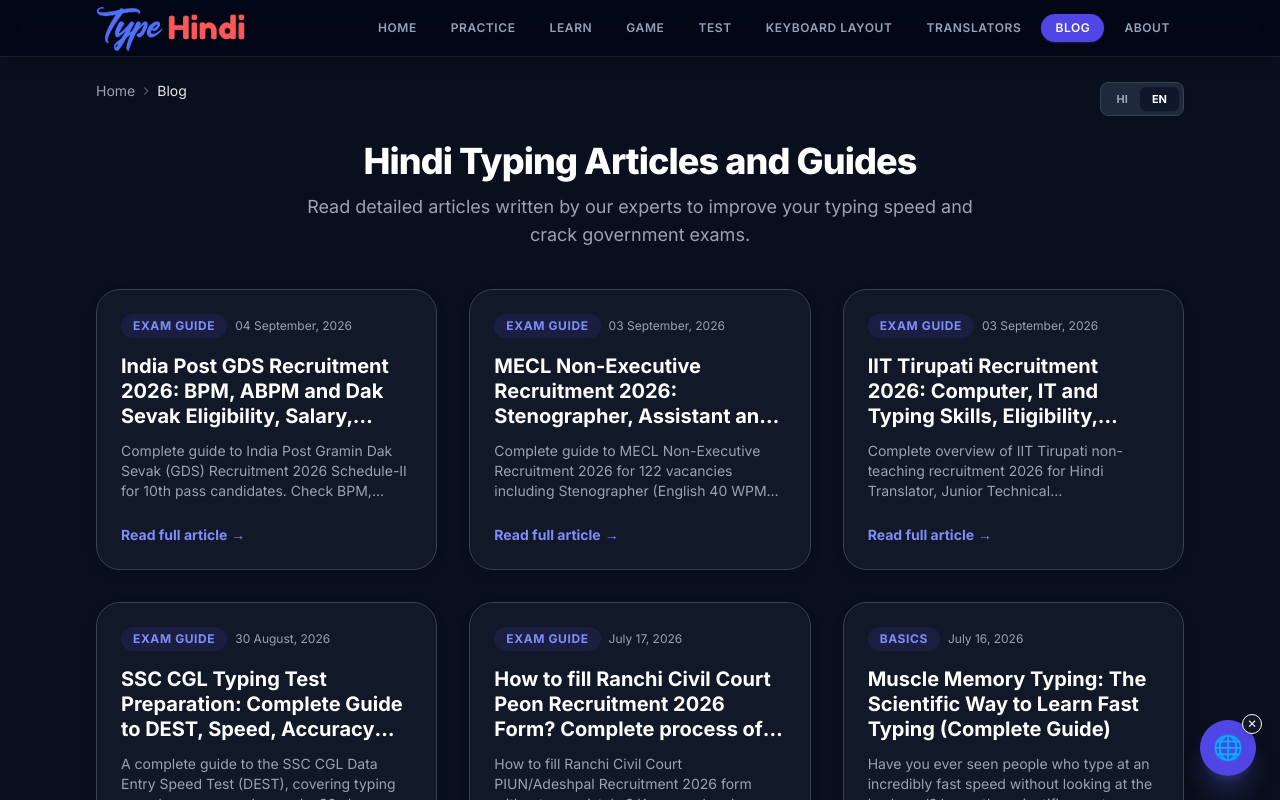
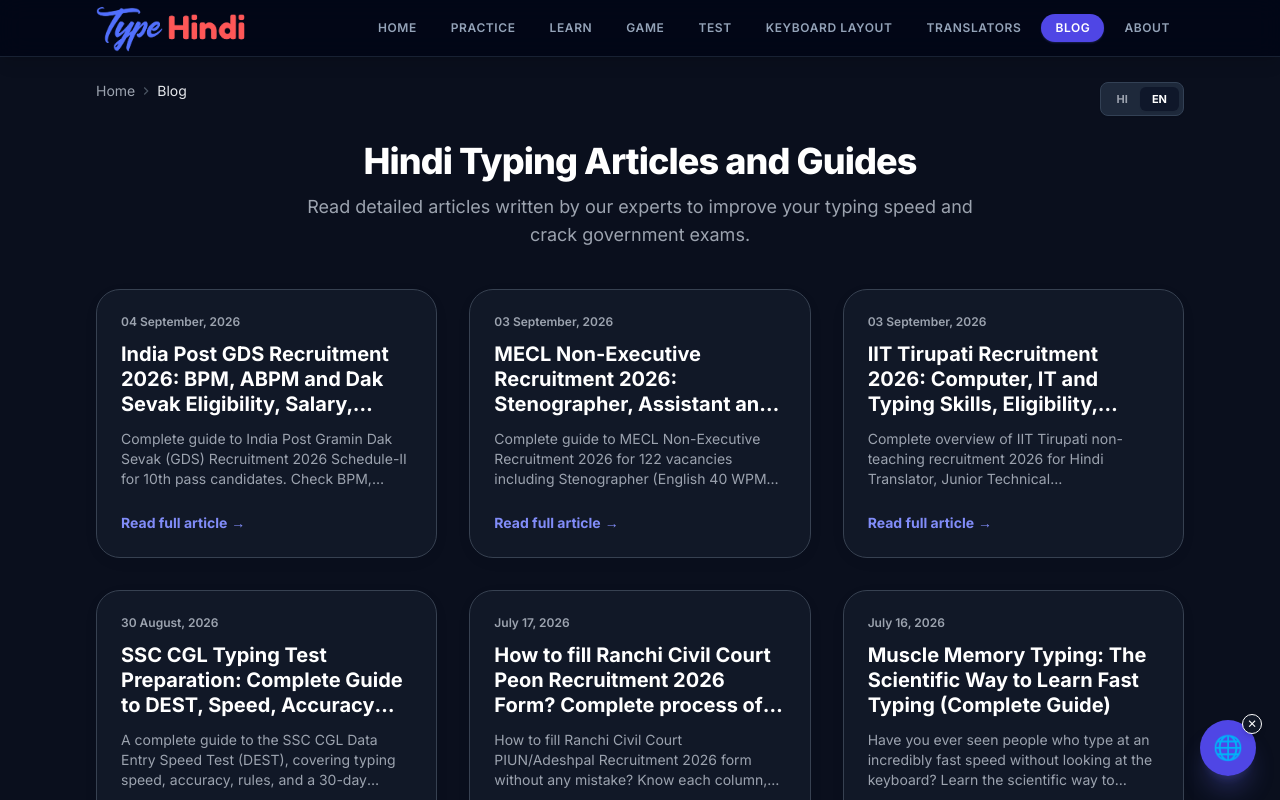
Before and after one commit to therohitbiruli/typehindi, a Next.js app: page /blog in a window 1280 px wide. Shown: the top 800 px of the page. Built offline with nearby package versions, Linux system fonts and the light colour scheme.

Commit message:
refactor(blog): Remove all category pills, badges, and labels across blog pages and cards

```diff
--- a/src/app/blog/[slug]/page.tsx
+++ b/src/app/blog/[slug]/page.tsx
@@ -56,14 +56,9 @@ export default async function BlogDetailPage({ params, searchParams }: Props) {
   const content = lang === "en" && blog.contentEn ? blog.contentEn : blog.content;
   const showTranslateWidget = lang === "en" && !blog.contentEn;
 
-  // Filter out current blog and get 4 related posts (same category prioritized)
+  // Filter out current blog and get 4 latest posts
   const relatedBlogs = blogs
     .filter((b) => b.slug !== slug)
-    .sort((a, b) => {
-      if (a.category === blog.category && b.category !== blog.category) return -1;
-      if (b.category === blog.category && a.category !== blog.category) return 1;
-      return 0;
-    })
     .slice(0, 4);
 
   return (
@@ -104,9 +99,6 @@ export default async function BlogDetailPage({ params, searchParams }: Props) {
 
       <article className="mt-4 mx-auto w-full">
         <header className="mb-6 text-center">
-          <div className="inline-block px-3 py-1 rounded-full bg-primary-100 dark:bg-primary-900/30 text-primary-600 dark:text-primary-400 text-xs font-semibold mb-4">
-            {blog.category}
-          </div>
           <h1 className="text-3xl md:text-5xl font-bold mb-6 leading-normal">
             {title}
           </h1>
@@ -166,11 +158,8 @@ export default async function BlogDetailPage({ params, searchParams }: Props) {
                   className="group flex flex-col justify-between bg-white dark:bg-gray-900 border border-[#D9E1EC] dark:border-gray-800 rounded-2xl p-5 shadow-sm hover:shadow-md hover:border-primary-400 dark:hover:border-primary-600 transition-all hover:-translate-y-1"
                 >
                   <div>
-                    <div className="flex items-center justify-between gap-2 mb-3">
-                      <span className="px-2.5 py-0.5 rounded-md bg-primary-50 dark:bg-primary-900/30 text-[11px] font-bold text-primary-600 dark:text-primary-400 uppercase tracking-wider">
-                        {item.category}
-                      </span>
-                      <span className="text-[11px] text-gray-400">{itemDate}</span>
+                    <div className="flex items-center gap-2 mb-3">
+                      <span className="text-[11px] font-semibold text-gray-500 dark:text-gray-400">{itemDate}</span>
                     </div>
                     <h3 className="font-bold text-sm text-gray-900 dark:text-white line-clamp-2 group-hover:text-primary-600 dark:group-hover:text-primary-400 transition-colors mb-2">
                       {itemTitle}
--- a/src/app/blog/page.tsx
+++ b/src/app/blog/page.tsx
@@ -93,11 +93,8 @@ export default async function BlogPage({ searchParams }: PageProps) {
               className="group flex flex-col h-full bg-white dark:bg-gray-900 border border-[#D9E1EC] dark:border-gray-700 shadow-[0_4px_20px_-4px_rgba(0,0,0,0.05)] rounded-3xl overflow-hidden transition-all hover:shadow-xl hover:border-primary-400/60 hover:-translate-y-1 dark:hover:border-primary-600"
             >
               <div className="p-6 flex flex-col h-full">
-                <div className="flex items-center gap-2 mb-4">
-                  <span className="px-3 py-1 rounded-full bg-primary-50 dark:bg-primary-900/30 text-xs font-bold text-primary-600 dark:text-primary-400 uppercase tracking-wider">
-                    {blog.category}
-                  </span>
-                  <span className="text-xs text-gray-400">{date}</span>
+                <div className="flex items-center gap-2 mb-3">
+                  <span className="text-xs font-semibold text-gray-500 dark:text-gray-400">{date}</span>
                 </div>
 
                 <h2 className="text-xl font-bold mb-3 text-gray-900 dark:text-white group-hover:text-primary-600 transition-colors leading-tight line-clamp-3">
--- a/src/app/feed.xml/route.ts
+++ b/src/app/feed.xml/route.ts
@@ -49,7 +49,6 @@ export async function GET() {
       <link>${link}</link>
       <guid isPermaLink="true">${link}</guid>
       <description>${escapeXml(description)}</description>
-      <category>${escapeXml(blog.category)}</category>
       <pubDate>${pubDate}</pubDate>
     </item>`;
     })
--- a/src/app/page.tsx
+++ b/src/app/page.tsx
@@ -515,7 +515,7 @@ export default function Homepage() {
                 <div key={blog.slug} className="border border-[#D9E1EC] dark:border-slate-850 p-5 rounded-2xl bg-[#F8FAFC] dark:bg-slate-900/50 shadow-sm hover:shadow-md transition-all flex flex-col justify-between">
                   <div>
                     <span className="text-[10px] uppercase font-bold text-slate-400 dark:text-slate-500 tracking-wider block mb-1">
-                      {blog.dateEn || blog.date} | {blog.category}
+                      {blog.dateEn || blog.date}
                     </span>
                     <h3 className="font-extrabold text-slate-900 dark:text-white text-base leading-snug mb-2">
                       {blog.titleEn || blog.title}
```
